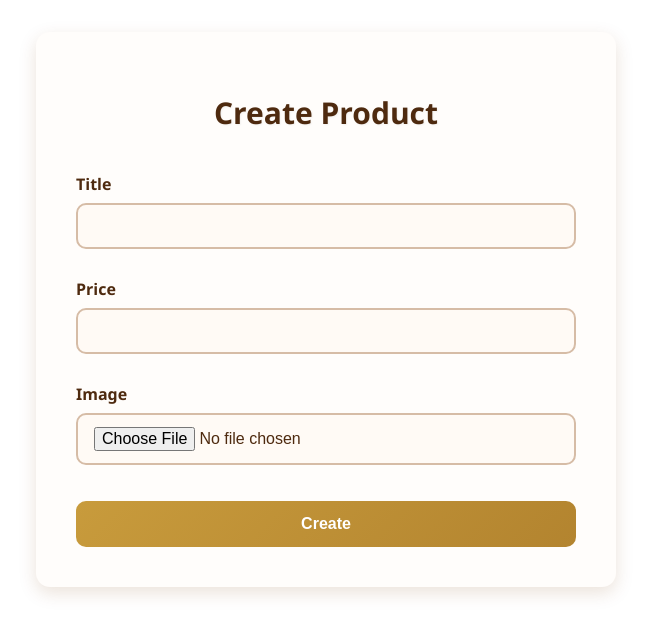
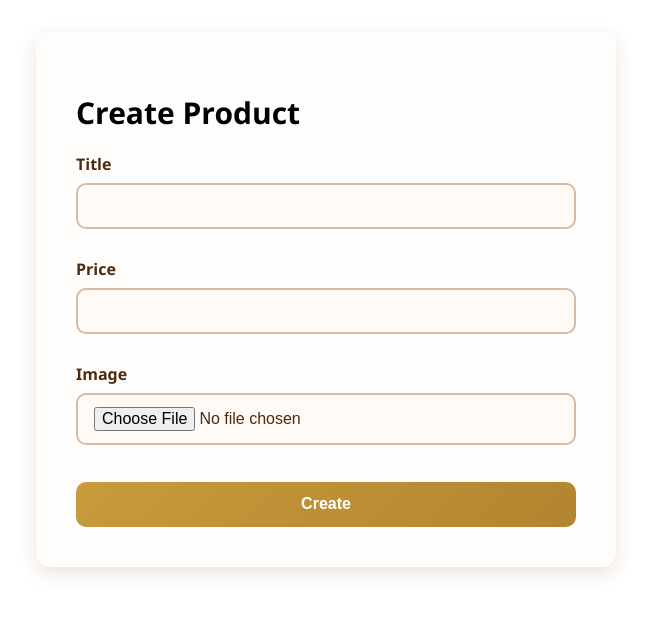
Before and after one commit to BLOUDANJEWELLERY/webns, a Next.js app in the folder nextjs/: page /admin/create in a window 1280 px wide. Shown: the top 636 px of the page, without its empty margins (314-965 px from the left). Built offline with nearby package versions, Linux system fonts and the light colour scheme.

Commit message:
Update admincreate.module.css

```diff
--- a/nextjs/src/styles/admincreate.module.css
+++ b/nextjs/src/styles/admincreate.module.css
@@ -16,13 +16,9 @@
   box-shadow: 0 10px 25px rgba(123, 63, 0, 0.2);
 }
 
-h1 {
+.heading {
   font-size: 30px;
   font-weight: 700;
-  color: #4E2A0F;
-  text-align: center;
-  margin-bottom: 2.5rem;
-  text-shadow: 1px 1px 2px rgba(0, 0, 0, 0.05);
 }
 
 form {
```
